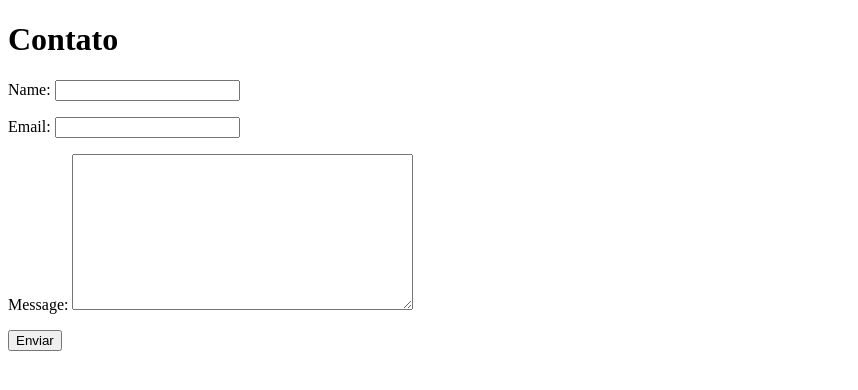
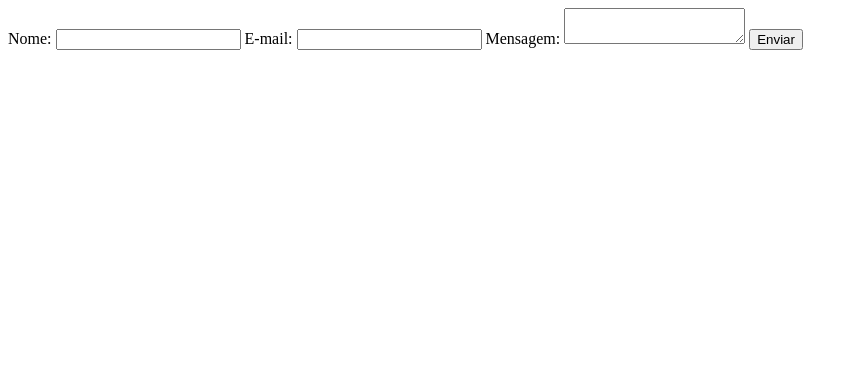
Before and after one commit to wendellast/CyberPaz, a Django app: page /contact/ in a window 1280 px wide. Shown: the top 390 px of the page, without its empty margins (0-858 px from the left). Run offline with Django 5.2, Linux system fonts and the light colour scheme.

Commit message:
Update form: Contantos, Update readme: add user admin

```diff
--- a/cyberpaz/templates/contact_form.html
+++ b/cyberpaz/templates/contact_form.html
@@ -2,13 +2,17 @@
 
 {% block content %}
 
+<form method="POST">
+    {% csrf_token %}
+    <label for="id_name">Nome:</label>
+    <input type="text" name="name" id="id_name" value="{{ form.name.value|default_if_none:'' }}">
 
-<h1>Contato</h1>
-<form method="post">
-    {% csrf_token %}
-    {{ form.as_p }}
+    <label for="id_email">E-mail:</label>
+    <input type="email" name="email" id="id_email" value="{{ form.email.value|default_if_none:'' }}">
+
+    <label for="id_message">Mensagem:</label>
+    <textarea name="message" id="id_message">{{ form.message.value|default_if_none:'' }}</textarea>
+
     <button type="submit">Enviar</button>
 </form>
-
-
 {% endblock content %}
```
Also changed, not shown: README.md.
